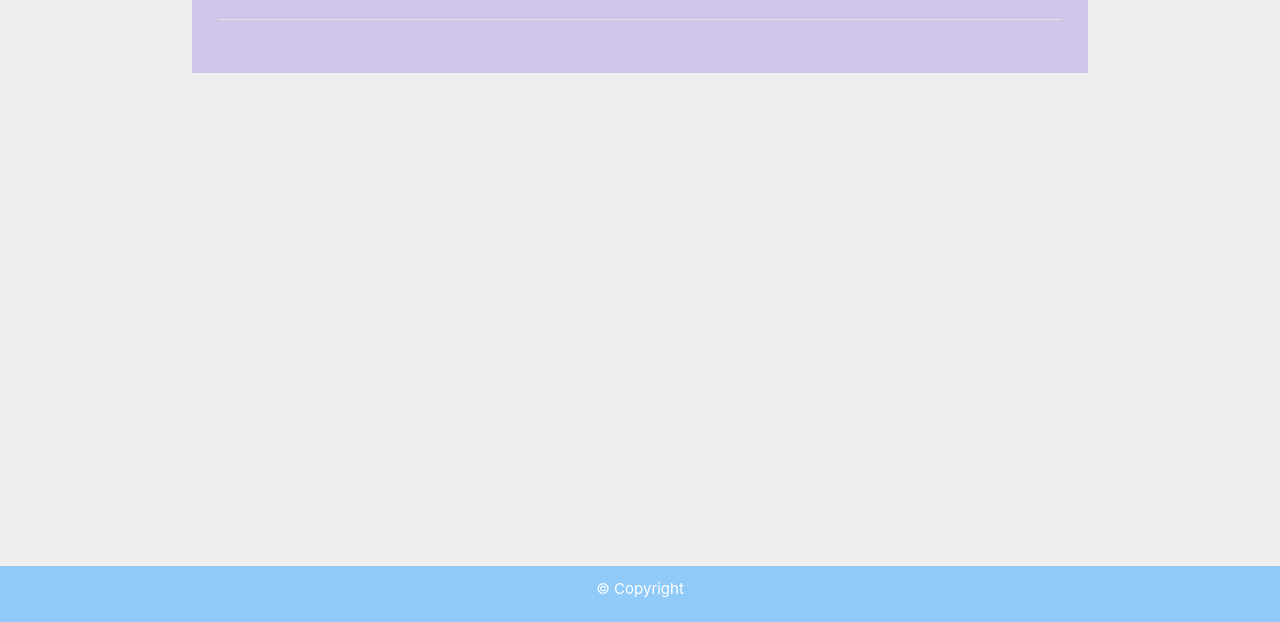
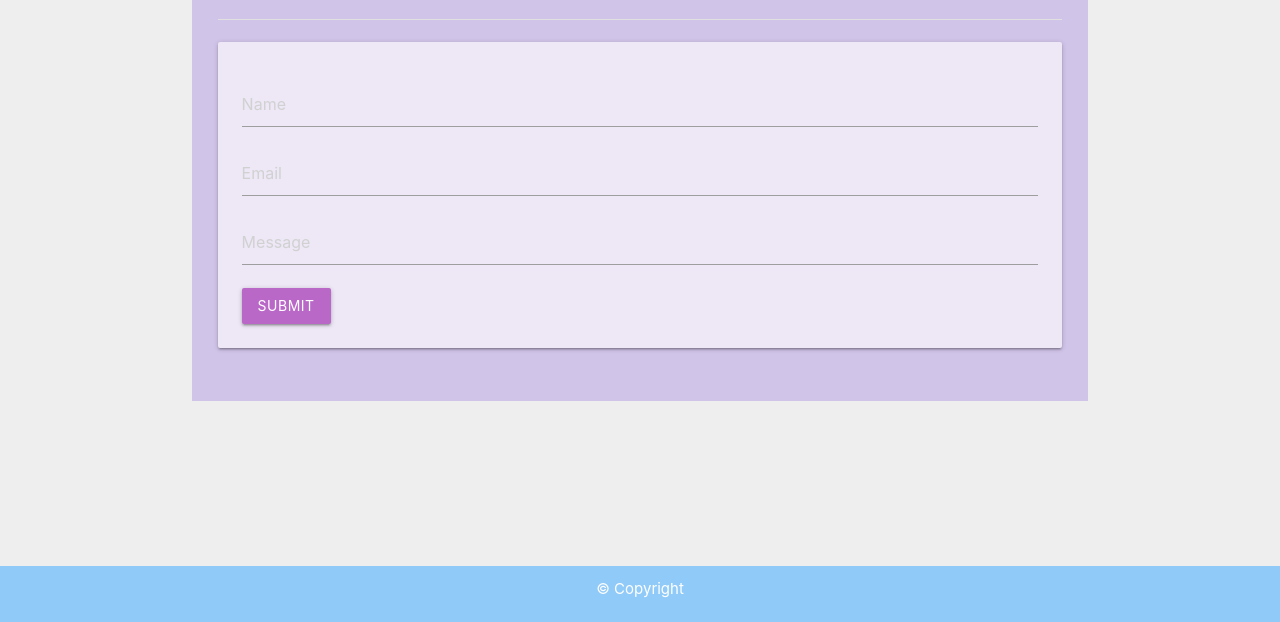
Before and after one commit to adrienneliu/Updated-Portfolio, a plain HTML site: page contact.html in a window 1280 px wide. Shown: the part 178-800 px from the top of the page. Drawn offline with nearby package versions, Linux system fonts and the light colour scheme.

Commit message:
add contact page

```diff
--- a/contact.html
+++ b/contact.html
@@ -41,15 +41,31 @@
 
     <ul class="sidenav" id="mobile-nav">
 
-            <li><a href="index.html">About</a></li>
-            <li><a href="portfolio.html">Portfolio</a></li>
-            <li><a href="contact.html">Contact</a></li>
-        </ul>
+        <li><a href="index.html">About</a></li>
+        <li><a href="portfolio.html">Portfolio</a></li>
+        <li><a href="contact.html">Contact</a></li>
+    </ul>
 
     <div class="container deep-purple lighten-4 col l6 m8 s8">
         <h2>Contact</h2>
         <div class="divider"></div>
         <br>
+
+        <div class="card-panel deep-purple lighten-5 col s12 m6">
+            <div class="input-field">
+                <input type="text" placeholder="Name">
+            </div>
+
+            <div class="input-field">
+                <input type="text" placeholder="Email">
+            </div>
+
+            <div class="input-field">
+                <input type="text" placeholder="Message">
+            </div>
+            <input type="submit" value="Submit" class="btn purple lighten-2">
+
+        </div>
 
     </div>
 
@@ -71,7 +87,7 @@
         //small nav menu bar, cases very important!
         const sideNav = document.querySelector(".sidenav");
         M.Sidenav.init(sideNav, {});
-        </script>
+    </script>
 </body>
 
 </html>
```
Also changed, not shown: index.html (+1 -0 lines), portfolio.html (+7 -6 lines).
